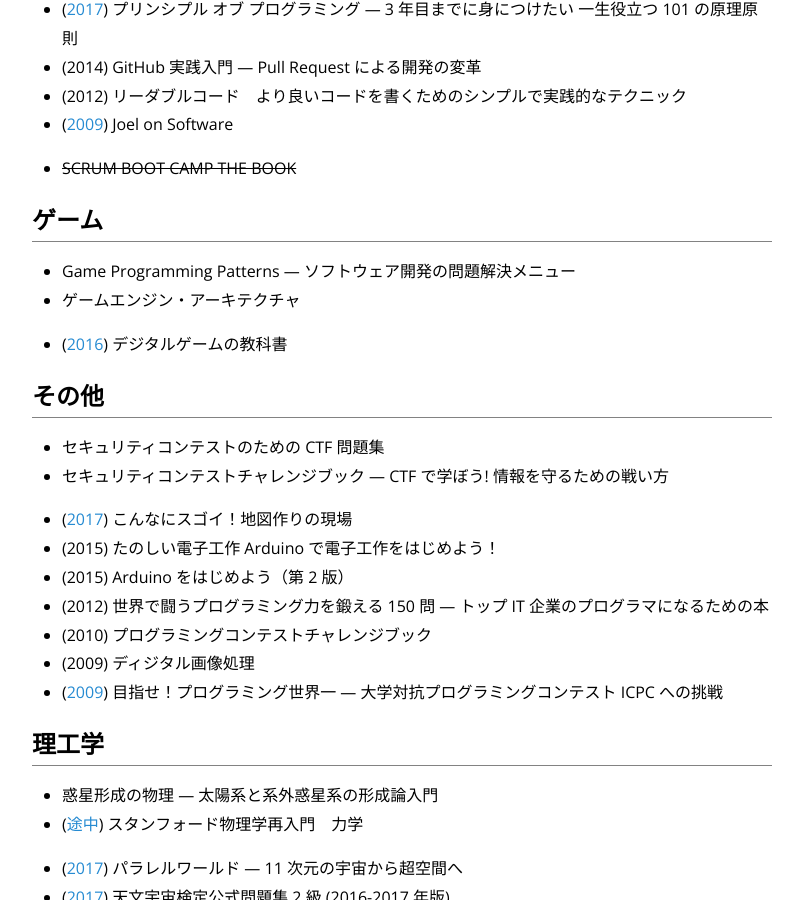
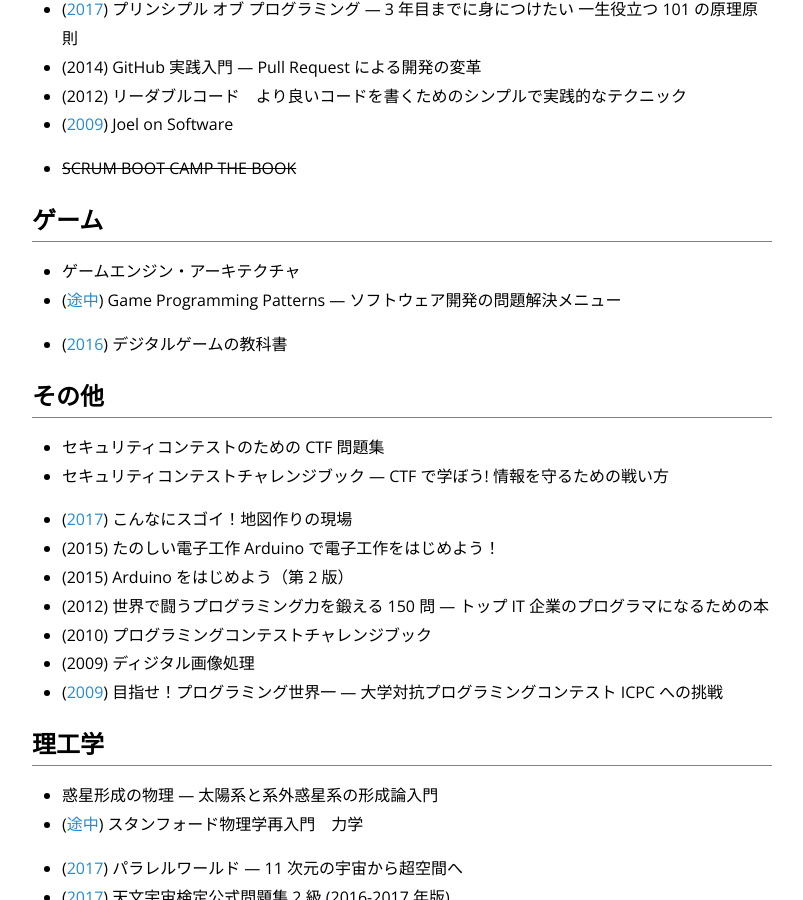
Before and after one commit to nhiroki/nhiroki.github.io, a Jekyll site: the page built from books.md, in a window 1280 px wide and 900 px high, scrolled down 5314 px. Shown: the whole window, without its empty margins (238-1041 px from the left). Built offline with Jekyll 4.4.1, drawn with Linux system fonts in a browser that asks for light colours; some of the changed text lies outside the part shown.

Commit message:
Update the 'books' page

```diff
--- a/books.md
+++ b/books.md
@@ -196,8 +196,8 @@
 
 # ゲーム
 
-- Game Programming Patterns ― ソフトウェア開発の問題解決メニュー
 - ゲームエンジン・アーキテクチャ
+- ([途中](https://twitter.com/nhiroki_/status/931692391626502144)) Game Programming Patterns ― ソフトウェア開発の問題解決メニュー
 
 - ([2016](https://twitter.com/nhiroki_/status/779116461033873408)) デジタルゲームの教科書
 
```
Also changed, not shown: other parts of books.md (+1 -1 lines).
